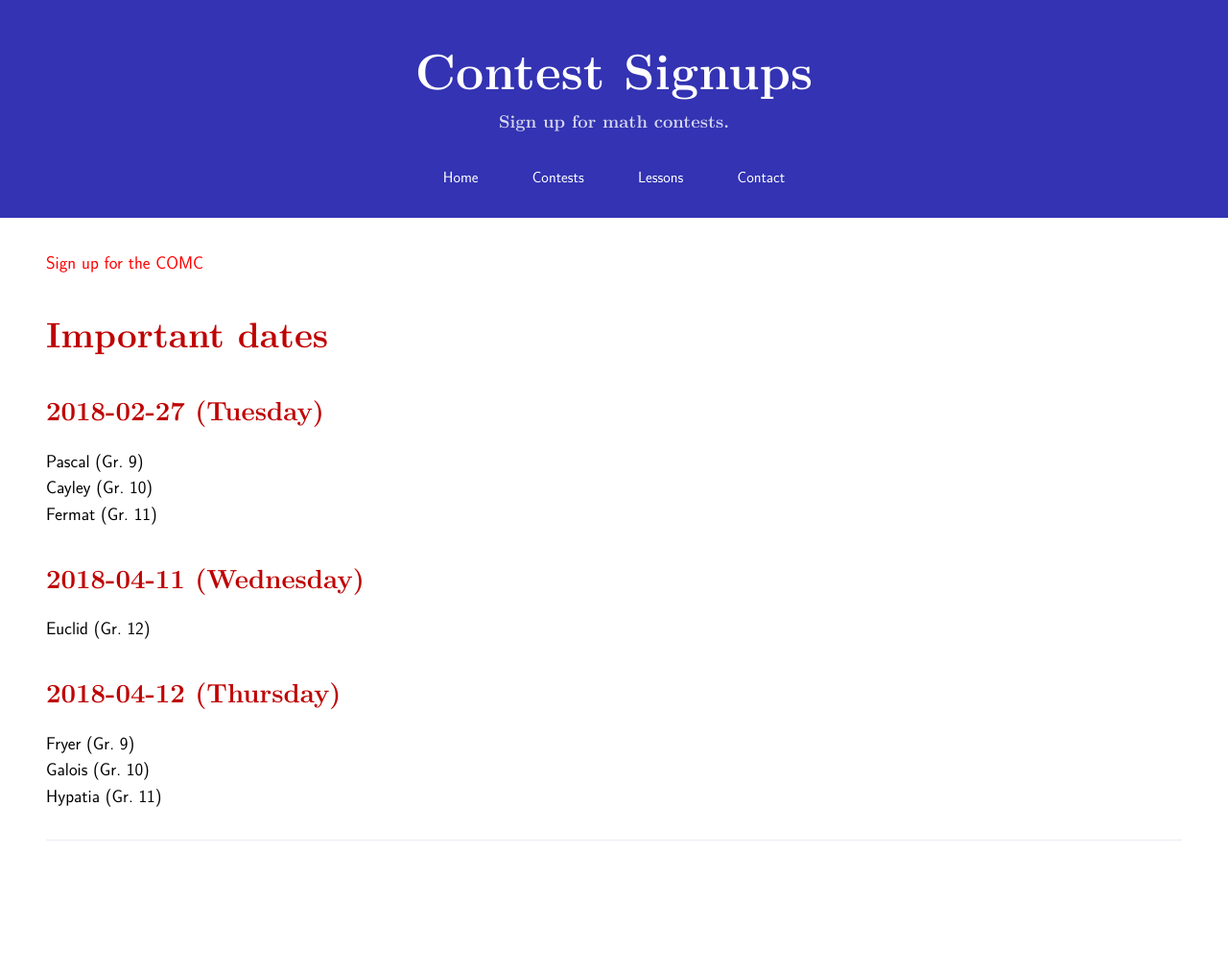
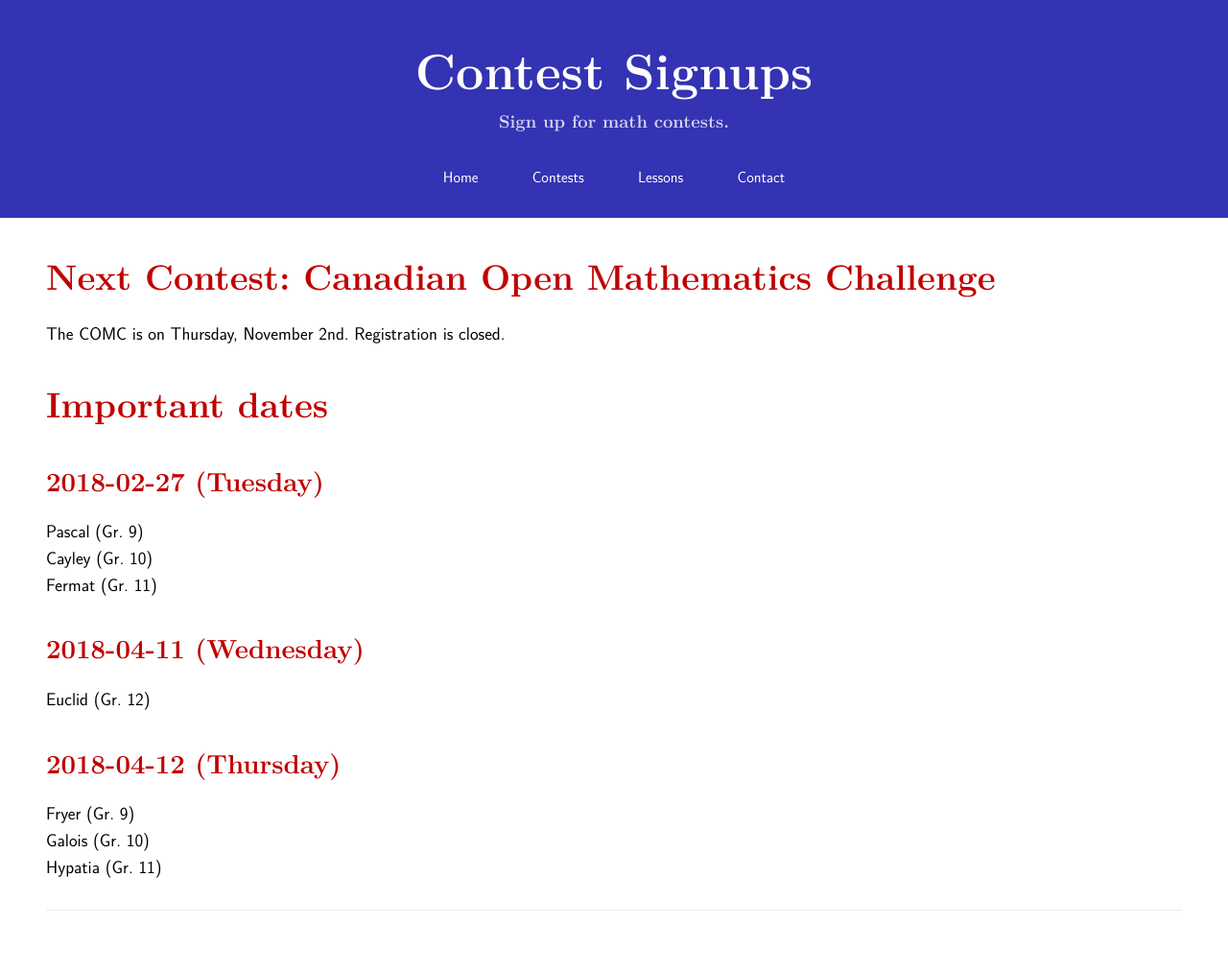
Before and after one commit to MackenzieMathClub/mackenziemathclub.github.io, a Jekyll site: the page built from contests.md, in a window 1280 px wide. Shown: the whole page at 96% size. Built offline with Jekyll 4.4.1, drawn with Linux system fonts in a browser that asks for light colours; before the commit the page ends 940 px from its top, so only the background shows below that.

Commit message:
Update contests page.

```diff
--- a/contests.md
+++ b/contests.md
@@ -5,7 +5,8 @@ layout: default
 permalink: /contests/
 ---
 
-[Sign up for the COMC](https://docs.google.com/forms/d/e/1FAIpQLSdz3Und3i7DNpzduTC-rJge3Sz81hPyyTE4zqbJMv-dtzcHog/viewform?usp=sf_link)
+# Next Contest: Canadian Open Mathematics Challenge
+The COMC is on Thursday, November 2nd. Registration is closed.
 
 # Important dates
 ## 2018-02-27 (Tuesday)
```
